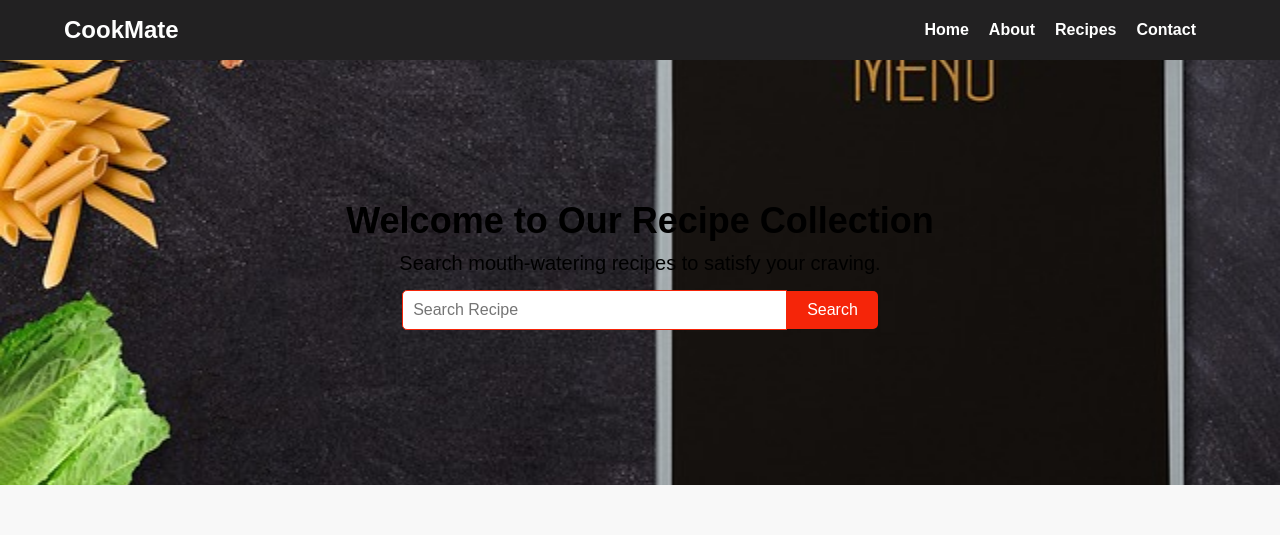
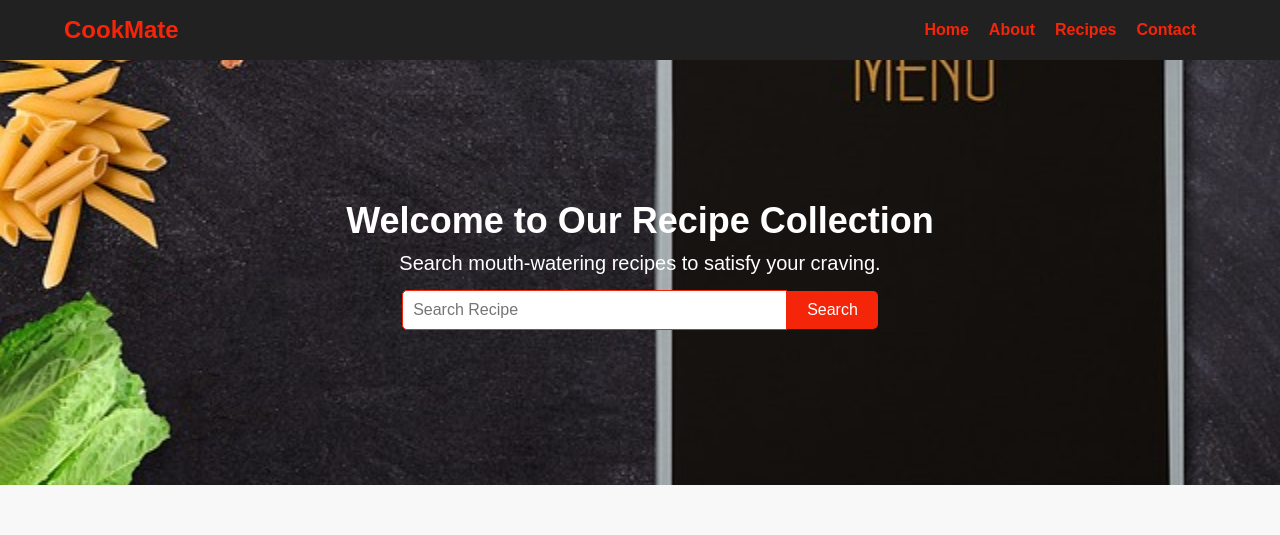
Before and after one commit to sinamathew/CookMate, a React (Create React App) app in the folder client/: page / in a window 1280 px wide. Shown: the top 535 px of the page. Built offline with nearby package versions, Linux system fonts and the light colour scheme; no server answers.

Commit message:
Worked on User experience

```diff
--- a/client/src/style.css
+++ b/client/src/style.css
@@ -15,7 +15,7 @@ header {
   height: 60px;
   width: 100%;
   background: #222122;
-  color: #fff;
+  color: rgb(245, 37, 9);
   display: flex;
   align-items: center;
 }
@@ -45,12 +45,13 @@ nav ul li {
 }
 
 nav ul li a {
-  color: #fff;
+  color: rgb(245, 37, 9);
   text-decoration: none;
 }
 
 .logo {
   font-size: 24px;
+  color: rgb(245, 37, 9);
 }
 
 .hero {
@@ -58,7 +59,7 @@ nav ul li a {
   height: auto;
   background: url(./images/hero-image.jpg) no-repeat center center;
   background-size: cover;
-  color: #000;
+  color: #fff;
   text-align: center;
   padding: 140px 0;
   margin-bottom: 20px;
```
